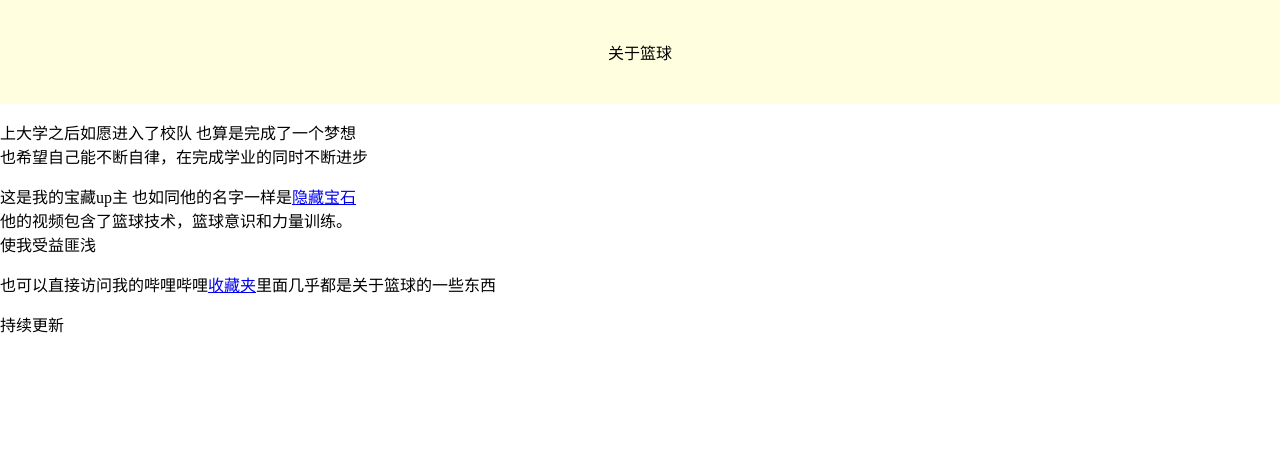
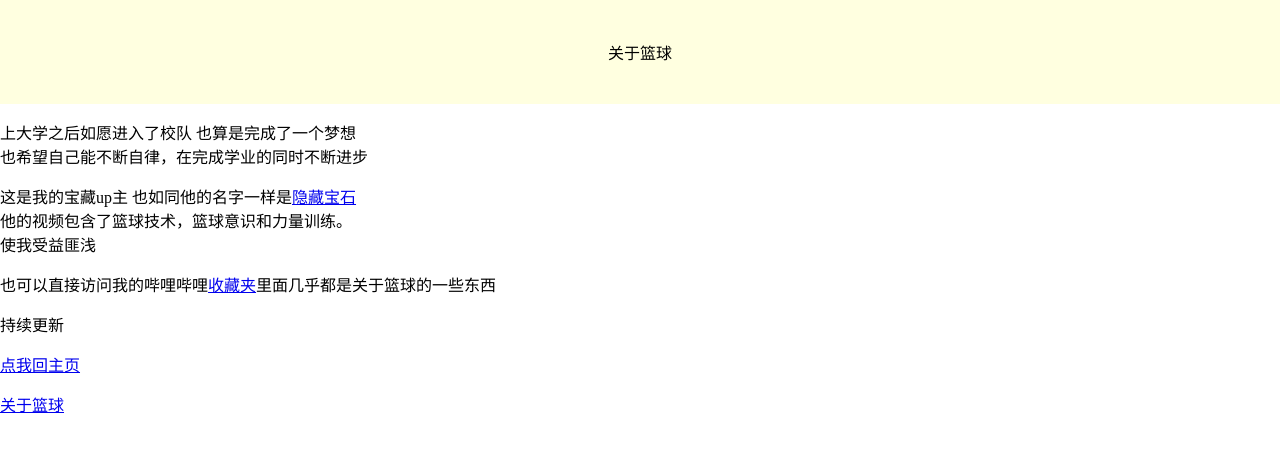
Before and after one commit to lyk114/lyk114.github.io, a plain HTML site: page 关于篮球.html in a window 1280 px wide. Drawn offline with Linux system fonts and the light colour scheme.

Commit message:
Update 关于篮球.html

```diff
--- a/关于篮球.html
+++ b/关于篮球.html
@@ -3,7 +3,7 @@
   <head>
     <meta charset="utf-8">
     <meta name="viewport" content="width=device-width, initial-scale=1" />
-    <title>康文昌的在线HTML 教学小工具</title>
+    <title>雷耀凯的个人网站</title>
     <style>
       body {
         margin: 0;
@@ -25,6 +25,8 @@
       <br>使我受益匪浅</p>
       <p>也可以直接访问我的哔哩哔哩<a href="https://space.bilibili.com/170220209/favlist?fid=1770683609&ftype=create" >收藏夹</a>里面几乎都是关于篮球的一些东西</p>
       <p>持续更新</p>
+      <p><a href="index.html">点我回主页</a></p>
+      <p><a href="关于篮球.html">关于篮球</a></p>
     </div>
   </body>
 </html>
```
